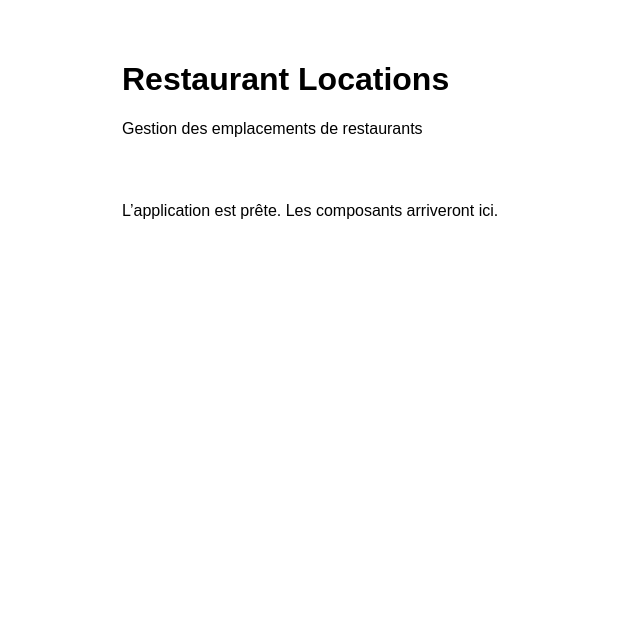
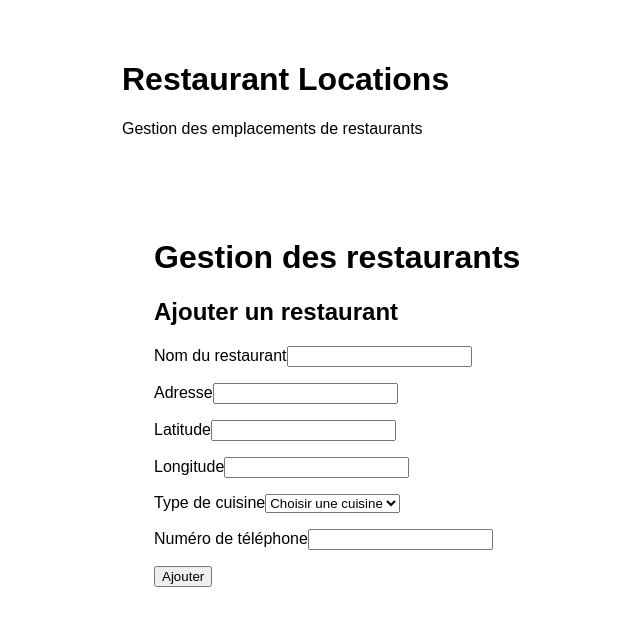
Before and after one commit to greenYolong/restaurant-locations, a Vue app in the folder frontend/: page / in a window 1280 px wide. Shown: the top 626 px of the page, without its empty margins (18-658 px from the left). Built offline with nearby package versions, Linux system fonts and the light colour scheme; the HTML template or start-up script is replaced by a standard one.

Commit message:
Added RestaurantForm.vue fully working with database update (front end back are now linked together) Added restaurant.ts with all the shared types and interface for ts Added the creation form to the main page of the front

```diff
--- a/frontend/src/App.vue
+++ b/frontend/src/App.vue
@@ -1,3 +1,8 @@
+<script setup lang="ts">
+import HomeView from './views/HomeView.vue';
+
+</script>
+
 <!--
   This file is the main component for the Vue.js frontend application
   It contains the template for the app's root component
@@ -11,7 +16,7 @@
     </header>
 
     <main class="app__main">
-      <p>L’application est prête. Les composants arriveront ici.</p>
+      <HomeView />
     </main>
   </div>
 </template>
--- a/frontend/src/components/RestaurantForm.vue
+++ b/frontend/src/components/RestaurantForm.vue
@@ -2,3 +2,221 @@
     This file is the form for adding or editing restaurant information
     It contains the validation rules for the form fields and handles form submission
 -->
+
+<template>
+    <section class="restaurant-form">
+        <h2>Ajouter un restaurant</h2>
+
+        <form @submit.prevent="handleSubmit" novalidate>
+            <div class="field">
+                <label for="name">Nom du restaurant</label>
+                <!-- We use v-model as it is the easiest two-way data binding directive in Vue.js -->
+                <!-- We use @input for real-time validation of the field -->
+                <!-- We use @blur for validation when the user leaves the field -->
+        <input
+          id="name"
+          v-model="form.name"
+          type="text"
+          @blur="validateField('name')"
+          @input="validateField('name')"
+        />
+        <p v-if="errors.name" class="error">{{ errors.name }}</p>
+      </div>
+
+      <div class="field">
+        <label for="address">Adresse</label>
+        <input
+          id="address"
+          v-model="form.address"
+          type="text"
+          @blur="validateField('address')"
+          @input="validateField('address')"
+        />
+        <p v-if="errors.address" class="error">{{ errors.address }}</p>
+      </div>
+
+      <div class="field">
+        <label for="latitude">Latitude</label>
+        <input
+          id="latitude"
+          v-model="form.latitude"
+          type="number"
+          step="any"
+          @blur="validateField('latitude')"
+          @input="validateField('latitude')"
+        />
+        <p v-if="errors.latitude" class="error">{{ errors.latitude }}</p>
+      </div>
+
+      <div class="field">
+        <label for="longitude">Longitude</label>
+        <input
+          id="longitude"
+          v-model="form.longitude"
+          type="number"
+          step="any"
+          @blur="validateField('longitude')"
+          @input="validateField('longitude')"
+        />
+        <p v-if="errors.longitude" class="error">{{ errors.longitude }}</p>
+      </div>
+
+      <div class="field">
+        <label for="cuisine_type">Type de cuisine</label>
+        <select
+          id="cuisine_type"
+          v-model="form.cuisine_type"
+          @blur="validateField('cuisine_type')"
+          @change="validateField('cuisine_type')"
+        >
+          <option disabled value="">Choisir une cuisine</option>
+          <option>Française</option>
+          <option>Italienne</option>
+          <option>Asiatique</option>
+          <option>Américaine</option>
+          <option>Méditerranéenne</option>
+          <option>Autre</option>
+        </select>
+        <p v-if="errors.cuisine_type" class="error">{{ errors.cuisine_type }}</p>
+      </div>
+
+      <div class="field">
+        <label for="phone_number">Numéro de téléphone</label>
+        <input
+          id="phone_number"
+          v-model="form.phone_number"
+          type="text"
+          @blur="validateField('phone_number')"
+          @input="validateField('phone_number')"
+        />
+        <p v-if="errors.phone_number" class="error">{{ errors.phone_number }}</p>
+      </div>
+
+      <button type="submit">Ajouter</button>
+    </form>
+  </section>
+</template>
+
+<script setup lang="ts">
+import { reactive } from 'vue';
+import type { RestaurantErrors, RestaurantFormState, RestaurantField, RestaurantPayload } from '../types/restaurant';
+
+const emit = defineEmits<{
+  (e: 'submit-restaurant', payload: RestaurantPayload): void;
+}>();
+
+const form = reactive<RestaurantFormState>({
+  name: '',
+  address: '',
+  latitude: '',
+  longitude: '',
+  cuisine_type: '',
+  phone_number: '',
+});
+
+const errors = reactive<RestaurantErrors>({
+  name: '',
+  address: '',
+  latitude: '',
+  longitude: '',
+  cuisine_type: '',
+  phone_number: '',
+});
+
+const allowedCuisines = [
+  'Française',
+  'Italienne',
+  'Asiatique',
+  'Américaine',
+  'Méditerranéenne',
+  'Autre',
+];
+
+// Validates a specific field based on its name and updates the errors object accordingly
+function validateField(field: RestaurantField) {
+  if (field === 'name') {
+    errors.name = form.name.trim().length < 3 ? 'Le nom doit contenir au moins 3 caractères.' : '';
+  }
+
+  if (field === 'address') {
+    errors.address = form.address.trim().length < 10 ? 'L’adresse doit contenir au moins 10 caractères.' : '';
+  }
+
+  if (field === 'latitude') {
+    const value = Number(form.latitude);
+    if (form.latitude === '' || Number.isNaN(value)) {
+      errors.latitude = 'La latitude doit être un nombre.';
+    } else if (value < -90 || value > 90) {
+      errors.latitude = 'La latitude doit être comprise entre -90 et 90.';
+    } else {
+      errors.latitude = '';
+    }
+  }
+
+  if (field === 'longitude') {
+    const value = Number(form.longitude);
+    if (form.longitude === '' || Number.isNaN(value)) {
+      errors.longitude = 'La longitude doit être un nombre.';
+    } else if (value < -180 || value > 180) {
+      errors.longitude = 'La longitude doit être comprise entre -180 et 180.';
+    } else {
+      errors.longitude = '';
+    }
+  }
+
+  if (field === 'cuisine_type') {
+    errors.cuisine_type = allowedCuisines.includes(form.cuisine_type)
+      ? ''
+      : 'Veuillez choisir un type de cuisine valide.';
+  }
+
+  if (field === 'phone_number') {
+    if (!form.phone_number) {
+      errors.phone_number = '';
+    } else {
+      const phoneRegex = /^[0-9+()\s.-]{6,20}$/;
+      errors.phone_number = phoneRegex.test(form.phone_number)
+        ? ''
+        : 'Le numéro de téléphone n’est pas valide.';
+    }
+  }
+}
+
+// Makes sure all fields are validated before submission
+function validateForm() {
+  validateField('name');
+  validateField('address');
+  validateField('latitude');
+  validateField('longitude');
+  validateField('cuisine_type');
+  validateField('phone_number');
+
+  return Object.values(errors).every((error) => error === '');
+}
+
+// When the form is submitted, we first validate it and then send the form data to the backend API here (via api.js)
+function handleSubmit() {
+  if (!validateForm()) return;
+
+  emit('submit-restaurant', {
+    name: form.name.trim(),
+    address: form.address.trim(),
+    latitude: Number(form.latitude),
+    longitude: Number(form.longitude),
+    cuisine_type: form.cuisine_type,
+    phone_number: form.phone_number.trim() || null,
+  });
+}
+</script>
+
+<style scoped>
+.field {
+  margin-bottom: 1rem;
+}
+
+.error {
+  color: red;
+  font-size: 0.9rem;
+  margin: 0.25rem 0 0;
+}
+</style>
--- a/frontend/src/services/api.js
+++ /dev/null
@@ -1,2 +0,0 @@
-// This file defines the routes for handling restaurant-related requests in the backend server application
-// It is the only file that communicates with the controller functions, linking URL paths to the appropriate controller methods for processing requests related to restaurants
--- /dev/null
+++ b/frontend/src/services/api.ts
@@ -0,0 +1,25 @@
+// This file defines the routes for handling restaurant-related requests in the backend server application
+// It is the only file that communicates with the controller functions, linking URL paths to the appropriate controller methods for processing requests related to restaurants
+
+import type { RestaurantPayload, Restaurant } from '../types/restaurant';
+
+const API_URL = 'http://localhost:8080/api/restaurants';
+
+// Function to create a new restaurant by sending a POST request to the backend API
+export async function createRestaurant(restaurant: RestaurantPayload) {
+  const response = await fetch(API_URL, {
+    method: 'POST',
+    headers: {
+      'Content-Type': 'application/json',
+    },
+    body: JSON.stringify(restaurant),
+  });
+
+  const data = await response.json();
+
+  if (!response.ok) {
+    throw new Error(data.error || 'Erreur lors de la création du restaurant');
+  }
+
+  return data as Restaurant;
+}
--- /dev/null
+++ b/frontend/src/types/restaurant.ts
@@ -0,0 +1,33 @@
+export interface RestaurantPayload {
+  name: string;
+  address: string;
+  latitude: number;
+  longitude: number;
+  cuisine_type: string;
+  phone_number: string | null;
+}
+
+export interface Restaurant extends RestaurantPayload {
+  id: number;
+  created_at?: string;
+  updated_at?: string;
+}
+
+export type RestaurantField =
+  | 'name'
+  | 'address'
+  | 'latitude'
+  | 'longitude'
+  | 'cuisine_type'
+  | 'phone_number';
+
+export interface RestaurantFormState {
+  name: string;
+  address: string;
+  latitude: string;
+  longitude: string;
+  cuisine_type: string;
+  phone_number: string;
+}
+
+export type RestaurantErrors = Record<RestaurantField, string>;
--- a/frontend/src/views/HomeView.vue
+++ b/frontend/src/views/HomeView.vue
@@ -1 +1,35 @@
 <!-- This file is the main page for the application -->
+
+<template>
+  <main class="home-view">
+    <h1>Gestion des restaurants</h1>
+
+    <!-- Form for adding a new restaurant and listening to the submission event -->
+    <RestaurantForm @submit-restaurant="handleCreateRestaurant" />
+  </main>
+</template>
+
+<script setup lang="ts">
+import RestaurantForm from '../components/RestaurantForm.vue';
+import { createRestaurant } from '../services/api';
+import type { RestaurantPayload } from '../types/restaurant';
+
+// Function to handle the creation of a new restaurant by calling the API service
+async function handleCreateRestaurant(payload: RestaurantPayload) {
+  try {
+    const createdRestaurant = await createRestaurant(payload);
+    console.log('Restaurant créé :', createdRestaurant);
+  } catch (error) {
+    const message = error instanceof Error ? error.message : 'Erreur inconnue';
+    console.error('Erreur API :', message);
+  }
+}
+</script>
+
+<style scoped>
+.home-view {
+  max-width: 1000px;
+  margin: 0 auto;
+  padding: 2rem;
+}
+</style>
```
